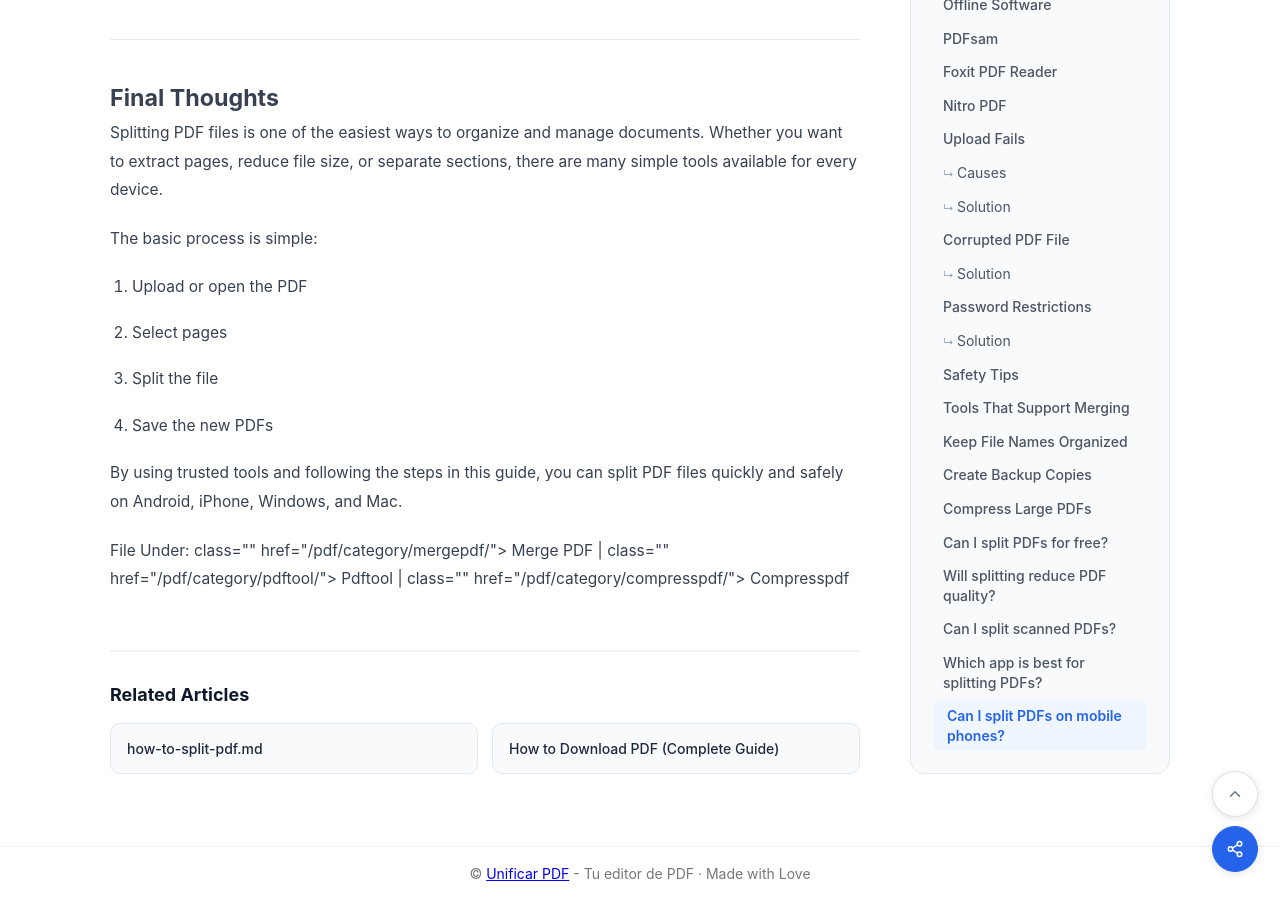
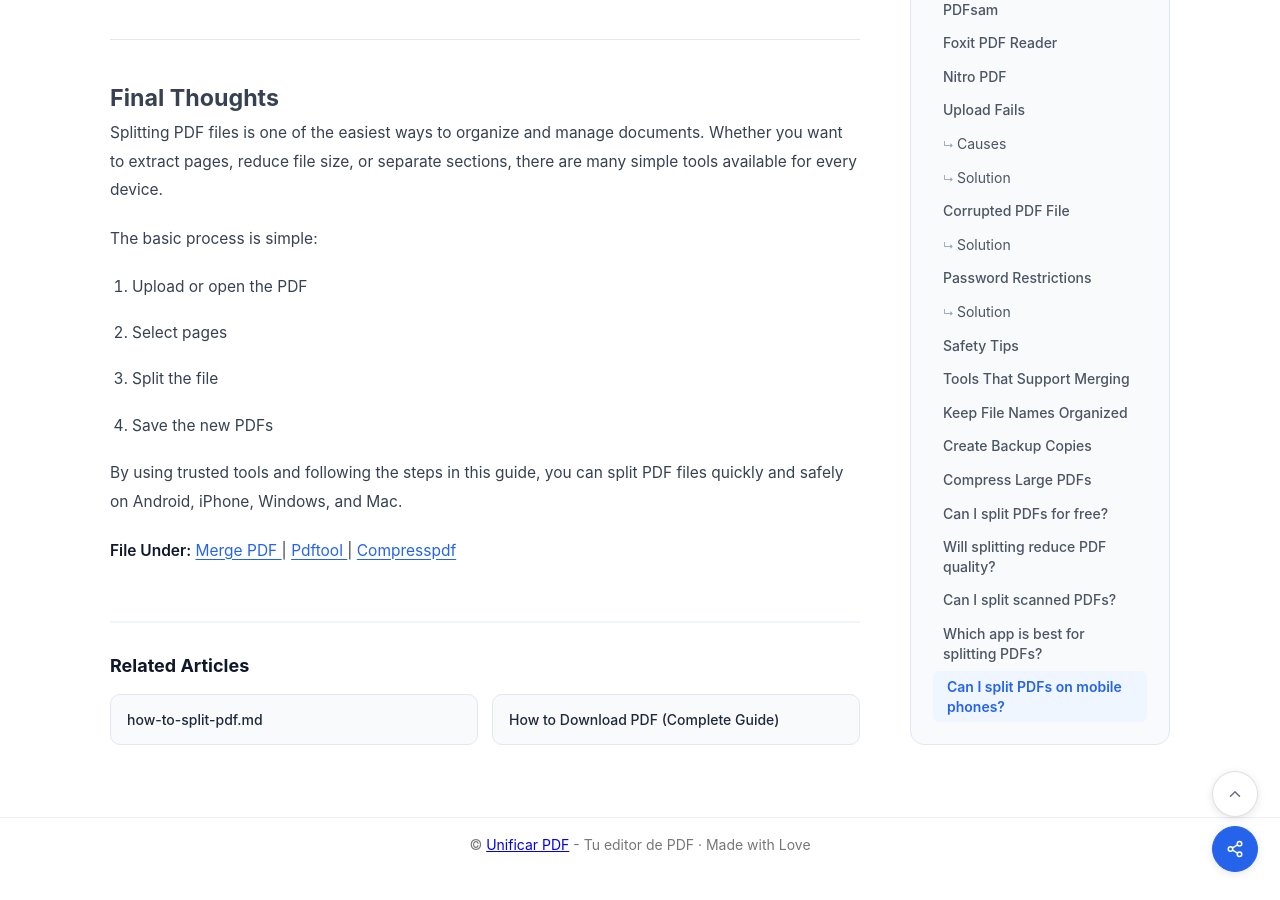
Before and after one commit to rforrupesh/pdf, a Jekyll site: the page built from _posts/2026-04-28-why-to-download-pdf.md, in a window 1280 px wide and 900 px high, scrolled down 13850 px. Built offline with Jekyll 4.4.1, drawn with Linux system fonts in a browser that asks for light colours; after the commit the page ends 14721 px from its top, so only the background shows below that.

Commit message:
Update post.html

```diff
--- a/_layouts/post.html
+++ b/_layouts/post.html
@@ -27,20 +27,27 @@
 
 
 {% if page.categories %}
-  File Under:
+<div class="post-categories">
+  <strong>File Under:</strong>
+
   {% for category in page.categories %}
     {% assign cat_page = site.pages | where: "category_name", category | first %}
 
-      class=""
+    <a
+      class="post-category-link"
       href="{{ '/category/' | append: category | append: '/' | relative_url }}">
+
       {% if cat_page %}
         {{ cat_page.title }}
       {% else %}
         {{ category | replace: '-', ' ' | capitalize }}
       {% endif %}
+
     </a>
+
     {% unless forloop.last %} | {% endunless %}
   {% endfor %}
+</div>
 {% endif %}
 
 
```
